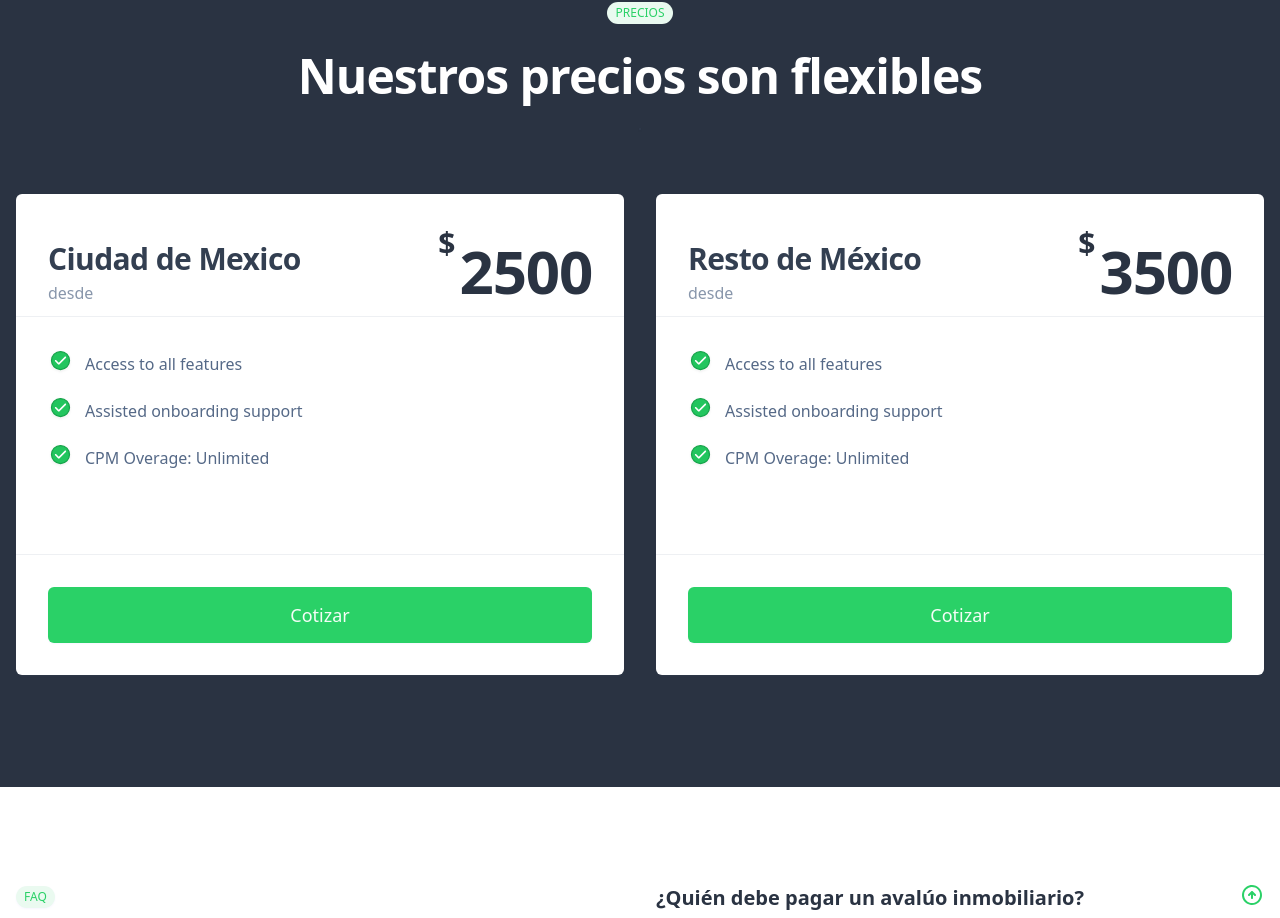
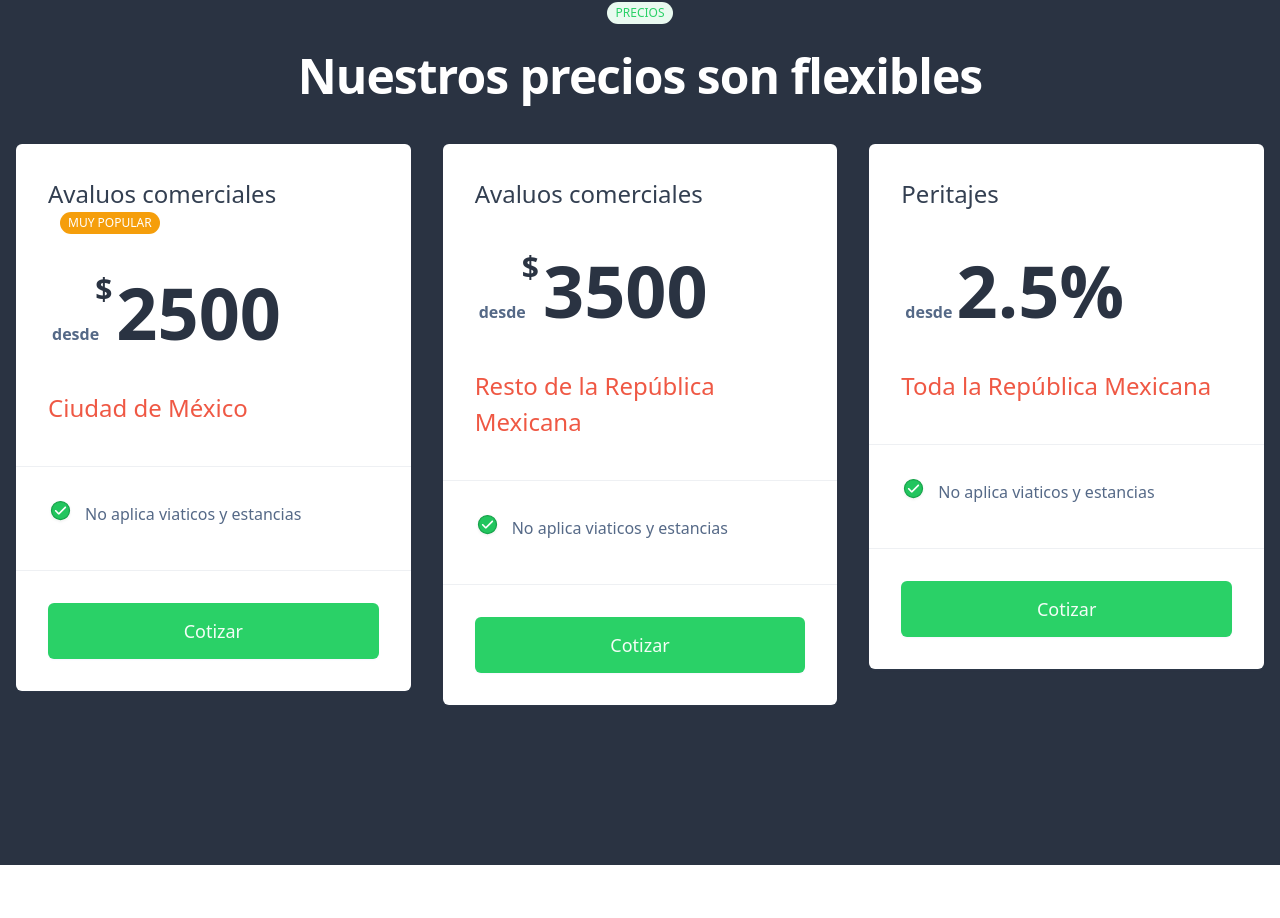
Before and after one commit to duquelf90/avaluos-inmoviliarios-valbel, a Next.js app: page / in a window 1280 px wide. Shown: the part 4357-5275 px from the top of the page. Built offline with nearby package versions, Linux system fonts and the light colour scheme.

Commit message:
update price section

```diff
--- a/src/components/cardPrice.js
+++ b/src/components/cardPrice.js
@@ -4,37 +4,45 @@ import CheckIcon from "./checkIcon";
 
 const CardPrice = (props) => {
   return (
-    <div className="w-full md:w-1/2 p-4">
+    <div className="w-full md:w-1/2 lg:w-1/3 p-4">
       <div className="flex flex-col pt-8 pb-8 bg-white rounded-md shadow-md hover:scale-105 transition duration-500">
-        <div className="flex items-center justify-between px-8">
-          <div>
-            <h3 className="text-2xl md:text-3xl text-coolGray-800 font-semibold tracking-tighter">
+        <div className="px-8 pb-8">
+          <div className="flex flex-wrap items-center justify-between-2 mb-6">
+            <h3 className="text-1xl md:text-2xl lg:text-2xl   text-coolGray-800 font-medium text-center mr-3">
               {props.title}
             </h3>
-            <p className="text-coolGray-400 font-medium">desde</p>
+
+            {props.popular ? (
+              <span className="lg:ml-3 md:ml-3 inline-block py-px px-2 text-xs leading-5 text-white bg-yellow-500 font-medium uppercase rounded-9xl text-left">
+                {props.popular}{" "}
+              </span>
+            ) : (
+              <></>
+            )}
           </div>
-          <div>
-            <span className="relative right-1 text-3xl text-coolGray-900 font-bold sm:-top-5 lg:-top-10 md:-top-5">
-              $
+
+          <div className="mb-6 text-left">
+            <span className="inline-block ml-1 text-coolGray-500 font-semibold">
+              desde
             </span>
-            <span className="text-coolGray-900 font-semibold tracking-tighter text-6xl md:text-4xl lg:text-6xl">
+
+            <span className="relative -top-10 right-1 text-3xl text-coolGray-900 font-bold">
+              {props.percent ? <span className="mr-1">{""}</span> : "$"}
+            </span>
+
+            <span className="text-6xl md:text-7xl text-coolGray-900 font-semibold text-right">
               {props.price}
             </span>
           </div>
+          <p className="mb-2 text-red-500 font-medium text-2xl">
+            {props.location}
+          </p>
         </div>
         <div className="border-b border-coolGray-100"></div>
-        <ul className="self-start px-8 pt-8 pb-16">
-          <li className="flex items-center mb-4 text-coolGray-500 font-medium">
+        <ul className="self-start px-8 pt-8 pb-8 ">
+          <li className="flex items-center mb-2 text-coolGray-500 font-small text-center">
             <CheckIcon />
-            <span>Access to all features</span>
-          </li>
-          <li className="flex items-center mb-4 text-coolGray-500 font-medium">
-            <CheckIcon />
-            <span>Assisted onboarding support</span>
-          </li>
-          <li className="flex items-center mb-4 text-coolGray-500 font-medium">
-            <CheckIcon />
-            <span>CPM Overage: Unlimited</span>
+            <span>No aplica viaticos y estancias</span>
           </li>
         </ul>
         <div className="border-b border-coolGray-100"></div>
--- a/src/section/prices.js
+++ b/src/section/prices.js
@@ -1,5 +1,11 @@
 import CardPrice from "components/cardPrice";
 import React from "react";
+
+const cmdx = [
+  "No aplica para avalúos especializados (Judiciales, Fiscales,Catastrales).",
+];
+
+const edo = [];
 
 const Prices = () => {
   return (
@@ -13,11 +19,11 @@ const Prices = () => {
             Nuestros precios son flexibles
           </h3>
 
-          <div className="flex mb-12 mx-auto max-w-max border border-coolGray-800 overflow-hidden rounded-md shadow-lg"></div>
         </div>
-        <div className="flex flex-wrap justify-center -mx-4">
-          <CardPrice title="Ciudad de Mexico" price="2500" />
-          <CardPrice title="Resto de México" price="3500" />
+        <div className="flex flex-wrap mb-12 justify-center -mx-4">
+          <CardPrice title="Avaluos comerciales" location="Ciudad de México" price="2500" popular='Muy Popular' />
+          <CardPrice title="Avaluos comerciales" location="Resto de la República Mexicana" price="3500" />
+          <CardPrice title="Peritajes" price="2.5%" location="Toda la República Mexicana" percent={true}/>
         </div>
       </div>
     </section>
```
